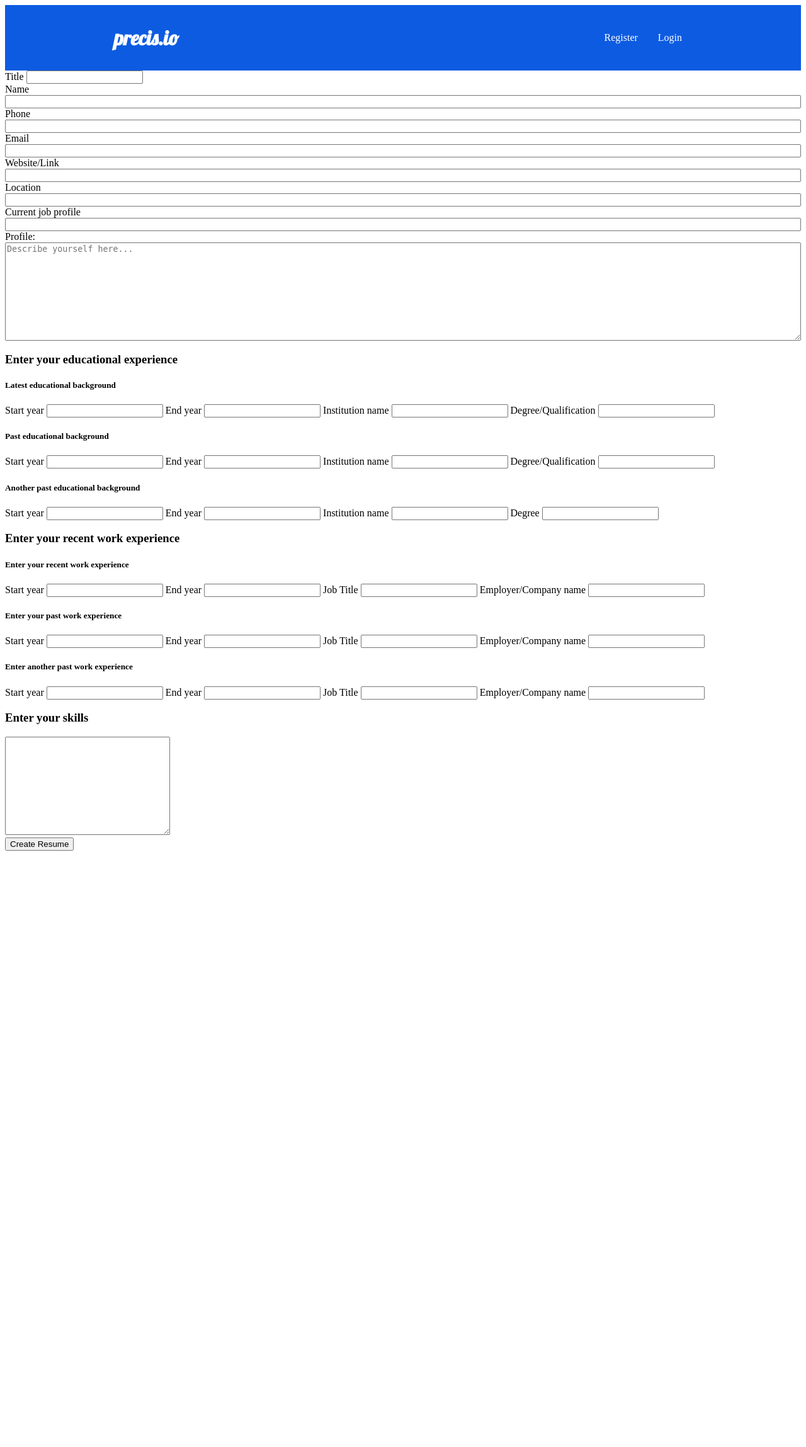
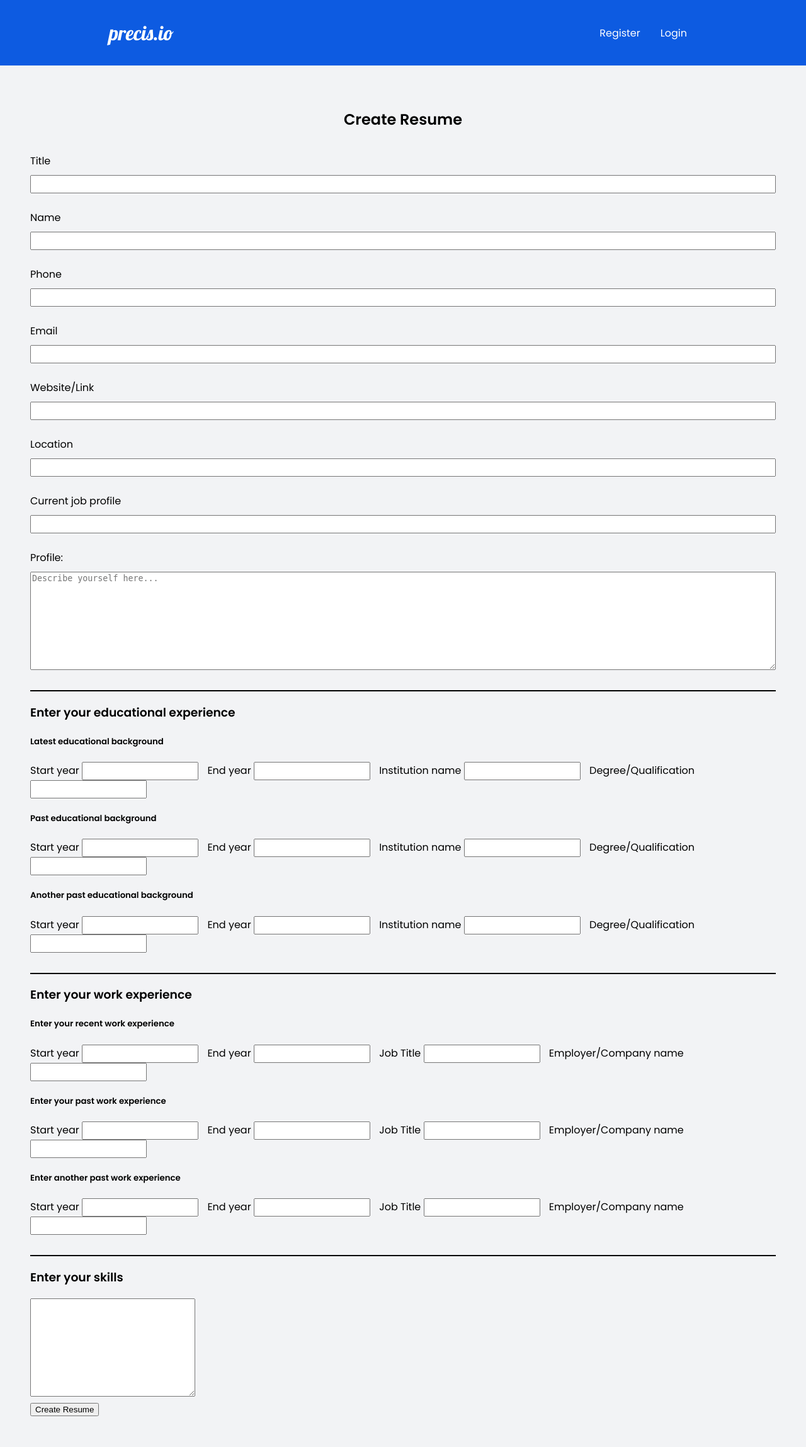
Before and after one commit to sikehish/precis.io, a Django app: template templates/form.html in a window 1280 px wide. Shown: the whole page at 63% size. Before the commit the page ends 1351 px from the top, so only its background shows below. Run offline with Django 3.2, Linux system fonts and the light colour scheme; the template is opened without the code that fills it, so the values that code supplies are empty.

Commit message:
all pages basic styling done!

```diff
--- a/form/urls.py
+++ b/form/urls.py
@@ -6,5 +6,6 @@ urlpatterns=[
     path('', views.home, name="home"),
     path('form/', views.form, name="form"),
     path('resumes', views.resumes, name="resumes"),
-    path('resume/<str:pk>', views.resume, name="resume")
+    path('resume/<str:pk>', views.resume, name="resume"),
+    path('delete/<int:id>', views.delete, name='delete'),
 ]
--- a/static/css/form.css
+++ b/static/css/form.css
@@ -1,8 +1,59 @@
-.form {
-  background-color: white;
+@import url("https://fonts.googleapis.com/css?family=Poppins:400,600&display=swap");
+
+body {
+  padding: 0;
+  margin: 0;
+  background-color: rgb(242, 243, 245);
+  box-sizing: border-box;
+  font-family: "Poppins", sans-serif;
 }
 
 .intro {
   display: flex;
   flex-direction: column;
+  gap: 10px;
+  padding-bottom: 2rem;
+  border-bottom: 2px solid black;
 }
+
+.education {
+  padding-bottom: 2rem;
+  border-bottom: 2px solid black;
+}
+
+.work {
+  padding-bottom: 2rem;
+  border-bottom: 2px solid black;
+}
+
+.form {
+  margin: 2rem;
+  /* border: 2px solid red; */
+  padding: 1rem;
+  /* width: 70%; */
+}
+
+.form > div {
+  text-align: center;
+}
+
+.create-resume {
+  text-align: center;
+}
+
+input {
+  padding-top: 5px;
+  padding-bottom: 5px;
+}
+
+label {
+  margin-top: 1rem;
+}
+
+.education input {
+  margin-right: 10px;
+}
+
+.work input {
+  margin-right: 10px;
+}
--- a/static/css/login.css
+++ b/static/css/login.css
@@ -1,7 +1,10 @@
+@import url("https://fonts.googleapis.com/css?family=Poppins:400,600&display=swap");
+
 body {
   padding: 0;
   margin: 0;
   background-color: rgb(242, 243, 245);
+  font-family: "Poppins", sans-serif;
 }
 
 form {
--- a/static/css/navbar.css
+++ b/static/css/navbar.css
@@ -1,8 +1,11 @@
 @import url("https://fonts.googleapis.com/css2?family=Lobster&display=swap");
+@import url("https://fonts.googleapis.com/css?family=Poppins:400,600&display=swap");
 
-a {
+.nav-links a,
+.logo a {
   text-decoration: none;
   color: #ffffff;
+  font-family: "Poppins", sans-serif;
   /* display: block; */
 }
 
@@ -29,8 +32,8 @@ nav {
   text-align: center;
 }
 
-.precis {
+.logo a {
   font-family: "lobster", sans-serif;
-  font-weight: bolder;
+  /* font-weight: bold; */
   font-size: xx-large;
 }
--- a/templates/form.html
+++ b/templates/form.html
@@ -15,10 +15,11 @@
     <form class="form" action="redirect" method="POST">
       {% csrf_token %}
 
-      <label for="title">Title</label>
-      <input type="text" id="title" name="title" required />
+      <h2 class="create-resume">Create Resume</h2>
 
       <section class="intro">
+        <label for="title">Title</label>
+        <input type="text" id="title" name="title" required />
         <label for="name">Name</label>
         <input type="text" id="name" name="name" />
 
@@ -55,7 +56,7 @@
 
       <!-- Education, courses, skills, acheivments, work experience -->
 
-      <section className="education">
+      <section class="education">
         <h3>Enter your educational experience</h3>
 
         <div>
@@ -102,13 +103,13 @@
           <label for="institution-3">Institution name</label>
           <input type="text" id="institution-3" name="institution-3" />
 
-          <label for="degree-3">Degree</label>
+          <label for="degree-3">Degree/Qualification</label>
           <input type="text" id="degree-3" name="degree-3" />
         </div>
       </section>
 
-      <section className="work">
-        <h3>Enter your recent work experience</h3>
+      <section class="work">
+        <h3>Enter your work experience</h3>
 
         <div>
           <h5>Enter your recent work experience</h5>
```
Also changed, not shown: accounts/views.py (+3 -4 lines), form/views.py (+7 -0 lines), static/css/home.css (+21 -0 lines), static/css/register.css (+23 -8 lines), static/css/result.css (+36 -0 lines), templates/home.html (+11 -4 lines), templates/login.html (+9 -7 lines), templates/register.html (+15 -8 lines), templates/result.html (+14 -5 lines), static/img/homeimg.png (added).
